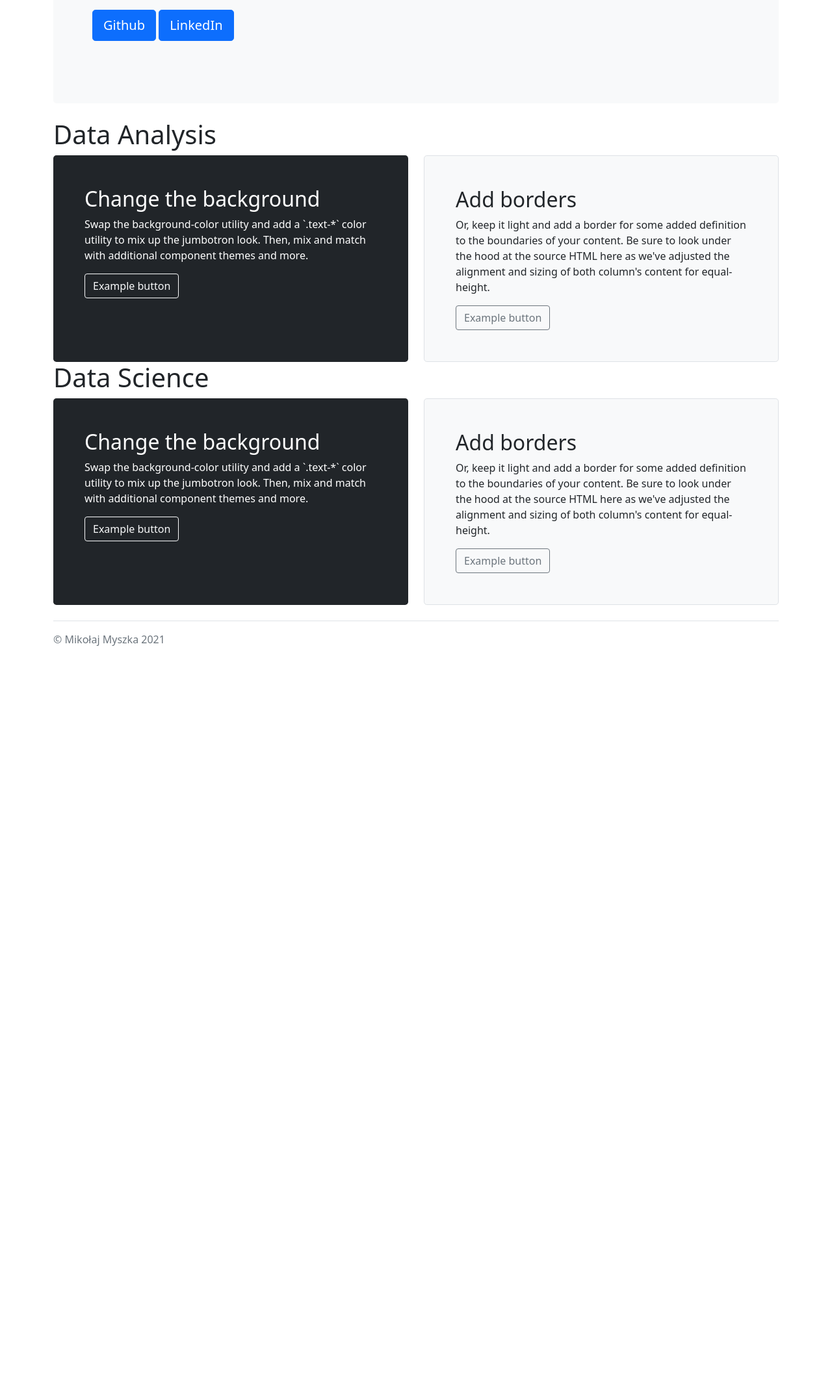
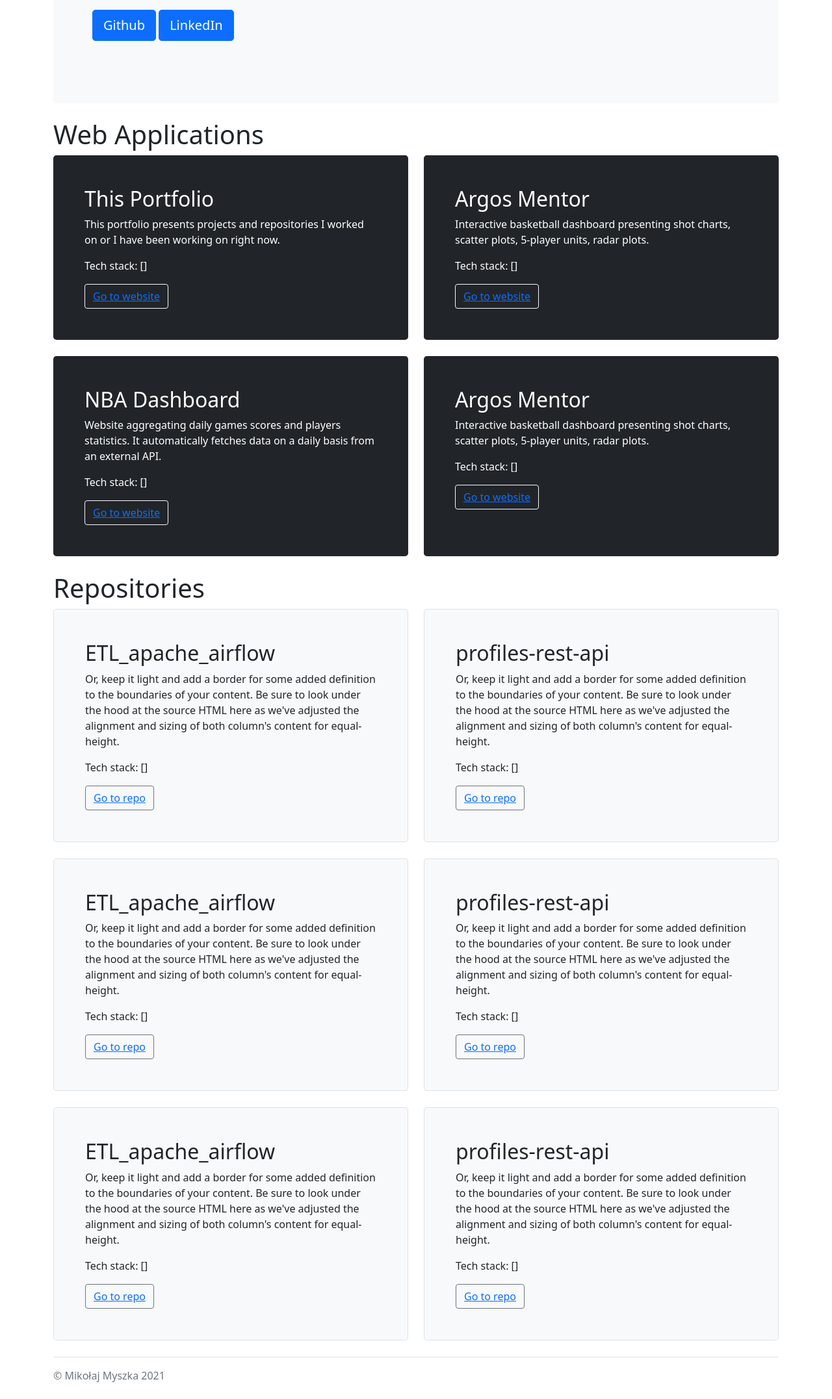
Before and after one commit to Mikolaj-Myszka/portfolio, a Django app: page / in a window 1280 px wide. Shown: the part 264-2417 px from the top of the page at 65% size. Before the commit the page ends 1258 px from the top, so only its background shows below. Run offline with Django 3.2, Linux system fonts and the light colour scheme; some libraries are stand-ins or nearby versions.

Commit message:
Started to Introduce Web apps and Repos

```diff
--- a/app/mainpage/templates/mainpage/mainpage.html
+++ b/app/mainpage/templates/mainpage/mainpage.html
@@ -11,42 +11,115 @@
   </div>
 </div>
 
-<h1>Data Analysis</h1>
+<h1>Web Applications</h1>
 
+<div style='margin-bottom: 25px;'>
 <div class="row align-items-md-stretch">
   <div class="col-md-6">
     <div class="h-100 p-5 text-white bg-dark rounded-3">
-      <h2>Change the background</h2>
-      <p>Swap the background-color utility and add a `.text-*` color utility to mix up the jumbotron look. Then, mix and match with additional component themes and more.</p>
-      <button class="btn btn-outline-light" type="button">Example button</button>
+      <h2>This Portfolio</h2>
+      <p>This portfolio presents projects and repositories I worked on or I have been working on right now.</p>
+      <p>Tech stack: []</p>
+      <button class="btn btn-outline-light" type="button"><a href="">Go to website</a></button>
+    </div>
+  </div>
+  <div class="col-md-6">
+    <div class="h-100 p-5 text-white bg-dark rounded-3">
+      <h2>Argos Mentor</h2>
+      <p>Interactive basketball dashboard presenting shot charts, scatter plots, 5-player units, radar plots.</p>
+      <p>Tech stack: []</p>
+      <button class="btn btn-outline-light" type="button"><a href="http://164.90.214.252:8080/">Go to website</a></button>
+    </div>
+  </div>
+</div>
+</div>
+
+<div style='margin-bottom: 25px;'>
+<div class="row align-items-md-stretch">
+  <div class="col-md-6">
+    <div class="h-100 p-5 text-white bg-dark rounded-3">
+      <h2>NBA Dashboard</h2>
+      <p>Website aggregating daily games scores and players statistics. It automatically fetches data on a daily basis from an external API.</p>
+      <p>Tech stack: []</p>
+      <button class="btn btn-outline-light" type="button"><a href="http://basketdata.herokuapp.com/">Go to website</a></button>
+    </div>
+  </div>
+  <div class="col-md-6">
+    <div class="h-100 p-5 text-white bg-dark rounded-3">
+      <h2>Argos Mentor</h2>
+      <p>Interactive basketball dashboard presenting shot charts, scatter plots, 5-player units, radar plots.</p>
+      <p>Tech stack: []</p>
+      <button class="btn btn-outline-light" type="button"><a href="">Go to website</a></button>
+    </div>
+  </div>
+</div>
+</div>
+
+
+<h1>Repositories</h1>
+
+<div style='margin-bottom: 25px;'>
+<div class="row align-items-md-stretch">
+  <div class="col-md-6">
+    <div class="h-100 p-5 bg-light border rounded-3">
+      <h2>ETL_apache_airflow</h2>
+      <p>Or, keep it light and add a border for some added definition to the boundaries of your content. Be sure to look under the hood at the source HTML here as we've adjusted the alignment and sizing of both column's content for equal-height.</p>
+      <p>Tech stack: []</p>
+      <button class="btn btn-outline-secondary" type="button"><a href="">Go to repo</a></button>
     </div>
   </div>
   <div class="col-md-6">
     <div class="h-100 p-5 bg-light border rounded-3">
-      <h2>Add borders</h2>
+      <h2>profiles-rest-api</h2>
       <p>Or, keep it light and add a border for some added definition to the boundaries of your content. Be sure to look under the hood at the source HTML here as we've adjusted the alignment and sizing of both column's content for equal-height.</p>
-      <button class="btn btn-outline-secondary" type="button">Example button</button>
+      <p>Tech stack: []</p>
+      <button class="btn btn-outline-secondary" type="button"><a href="">Go to repo</a></button>
+    </div>
   </div>
 </div>
 </div>
 
-<h1>Data Science</h1>
-
+<div style='margin-bottom: 25px;'>
 <div class="row align-items-md-stretch">
   <div class="col-md-6">
-    <div class="h-100 p-5 text-white bg-dark rounded-3">
-      <h2>Change the background</h2>
-      <p>Swap the background-color utility and add a `.text-*` color utility to mix up the jumbotron look. Then, mix and match with additional component themes and more.</p>
-      <button class="btn btn-outline-light" type="button">Example button</button>
+    <div class="h-100 p-5 bg-light border rounded-3">
+      <h2>ETL_apache_airflow</h2>
+      <p>Or, keep it light and add a border for some added definition to the boundaries of your content. Be sure to look under the hood at the source HTML here as we've adjusted the alignment and sizing of both column's content for equal-height.</p>
+      <p>Tech stack: []</p>
+      <button class="btn btn-outline-secondary" type="button"><a href="">Go to repo</a></button>
     </div>
   </div>
   <div class="col-md-6">
     <div class="h-100 p-5 bg-light border rounded-3">
-      <h2>Add borders</h2>
+      <h2>profiles-rest-api</h2>
       <p>Or, keep it light and add a border for some added definition to the boundaries of your content. Be sure to look under the hood at the source HTML here as we've adjusted the alignment and sizing of both column's content for equal-height.</p>
-      <button class="btn btn-outline-secondary" type="button">Example button</button>
+      <p>Tech stack: []</p>
+      <button class="btn btn-outline-secondary" type="button"><a href="">Go to repo</a></button>
+    </div>
   </div>
 </div>
 </div>
 
+<div style='margin-bottom: 25px;'>
+  <div class="row align-items-md-stretch">
+    <div class="col-md-6">
+      <div class="h-100 p-5 bg-light border rounded-3">
+        <h2>ETL_apache_airflow</h2>
+        <p>Or, keep it light and add a border for some added definition to the boundaries of your content. Be sure to look under the hood at the source HTML here as we've adjusted the alignment and sizing of both column's content for equal-height.</p>
+        <p>Tech stack: []</p>
+        <button class="btn btn-outline-secondary" type="button"><a href="">Go to repo</a></button>
+      </div>
+    </div>
+    <div class="col-md-6">
+      <div class="h-100 p-5 bg-light border rounded-3">
+        <h2>profiles-rest-api</h2>
+        <p>Or, keep it light and add a border for some added definition to the boundaries of your content. Be sure to look under the hood at the source HTML here as we've adjusted the alignment and sizing of both column's content for equal-height.</p>
+        <p>Tech stack: []</p>
+        <button class="btn btn-outline-secondary" type="button"><a href="">Go to repo</a></button>
+      </div>
+    </div>
+  </div>
+</div>
+
+
 {% endblock %}
--- a/app/portfolio/settings.py
+++ b/app/portfolio/settings.py
@@ -25,7 +25,8 @@
 #'django-insecure-fpkvmi3utw=c+4ceda1v$_5z*^e(+-a5p%*$v9_v1t0^4a3xm7'
 
 # SECURITY WARNING: don't run with debug turned on in production!
-DEBUG = bool(int(os.environ.get('DEBUG', 0)))
+# DEBUG = bool(int(os.environ.get('DEBUG', 0)))
+DEBUG = True
 
 ALLOWED_HOSTS = []
 ALLOWED_HOSTS_ENV = os.environ.get('ALLOWED_HOSTS')
```
Lines whose indentation alone changed are shown as unchanged.
